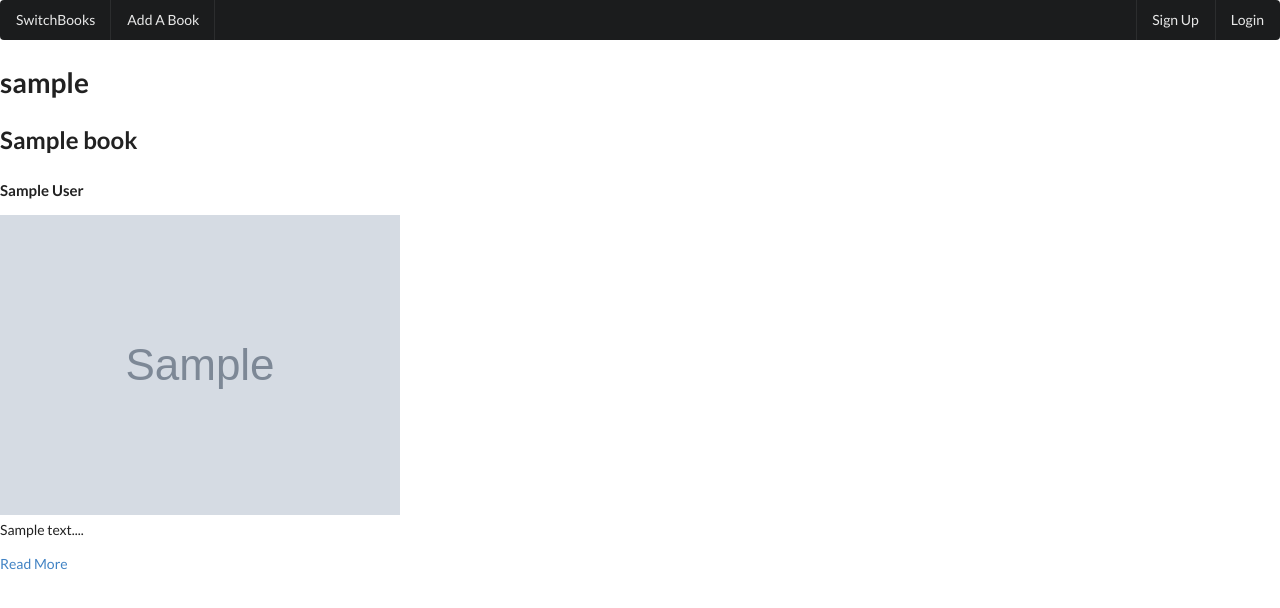
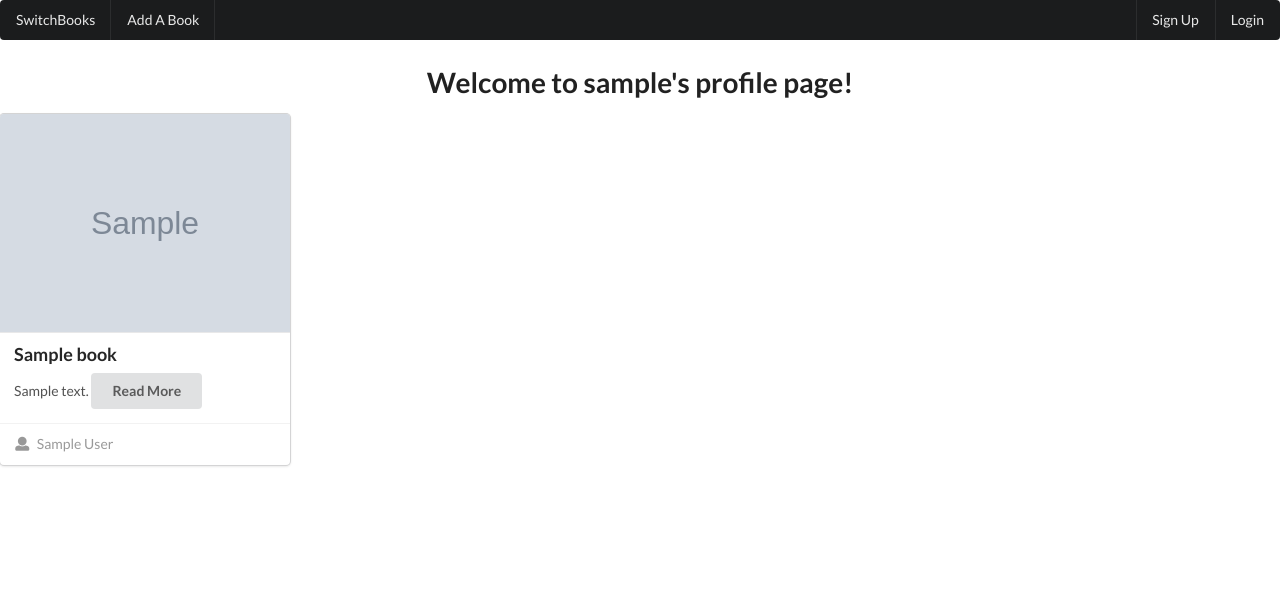
Before and after one commit to ekanban/SwitchBooks, a Node server app: page /users/600000000000000000000001 in a window 1280 px wide. Shown: the top 608 px of the page. Run offline with Node 20, Linux system fonts and the light colour scheme; tables that the repository leaves empty hold one stand-in row (values such as "Sample post"); grey boxes marked "Sample" are stand-in pictures; some libraries are stand-ins or nearby versions.

Commit message:
Styled profile page.

```diff
--- a/views/books/show.ejs
+++ b/views/books/show.ejs
@@ -43,7 +43,7 @@
                 <img src="/images/avatar/small/matt.jpg">
               </a>
               <div class="content">
-                <a class="author"><%= book.comments[i].author.username %></a>
+                <a class="author" href="/users/<%= book.comments[i].author.id %>"><%= book.comments[i].author.username %></a>
                 <!-- <div class="metadata">
                   <span class="date">Today at 5:42PM</span>
                 </div> -->
--- a/views/partials/header.ejs
+++ b/views/partials/header.ejs
@@ -23,7 +23,7 @@
       <a class="item" href="/register">Sign Up</a>
       <a class="item" href="/login">Login</a>
     <% } else { %>
-      <a class="item" href="#">Signed is as <%= currentUser.username %></a>
+      <a class="item" href="/users/<%= currentUser._id %>">Signed is as <%= currentUser.username %></a>
       <a class="item" href="/logout">Logout</a>
     <% } %>
 
--- a/views/users/profilePage.ejs
+++ b/views/users/profilePage.ejs
@@ -1,12 +1,27 @@
 <% include ../partials/header %>
 
-<h1><%= user.username %></h1>
+<h1 style="text-align:center">Welcome to <%= user.username %>'s profile page!</h1>
 
-<% for(var i=0; i<user.books.length; i++){ %>
-  <h2><%= user.books[i].title %></h2>
-  <h4><%= user.books[i].author %></h4>
-  <img src="<%= user.books[i].image %>" alt="">
-  <p><%= user.books[i].summary.substring(0, 100) %>...</p>
-
-  <a href="/books/<%= user.books[i]._id %>">Read More</a>
-<% } %>
+<div class="ui link cards">
+  <% for(var i=0; i<user.books.length; i++){ %>
+    <div class="ui card" style="cursor:default">
+      <div class="image">
+        <img src="<%= user.books[i].image %>">
+      </div>
+      <div class="content">
+        <a class="header" href="/books/<%= user.books[i]._id %>"><%= user.books[i].title %></a>
+        <!-- <div class="meta">
+          <span class="date">Joined in 2013</span>
+        </div> -->
+        <div class="description">
+          <%= user.books[i].summary.substring(0, 100) %>
+          <a class="ui button" href="/books/<%= user.books[i]._id %>">Read More</a>
+        </div>
+      </div>
+      <div class="extra content">
+          <i class="user icon"></i>
+          <%= user.books[i].author %>
+      </div>
+    </div>
+  <% } %>
+  </div>
```
Also changed, not shown: readme.md.
